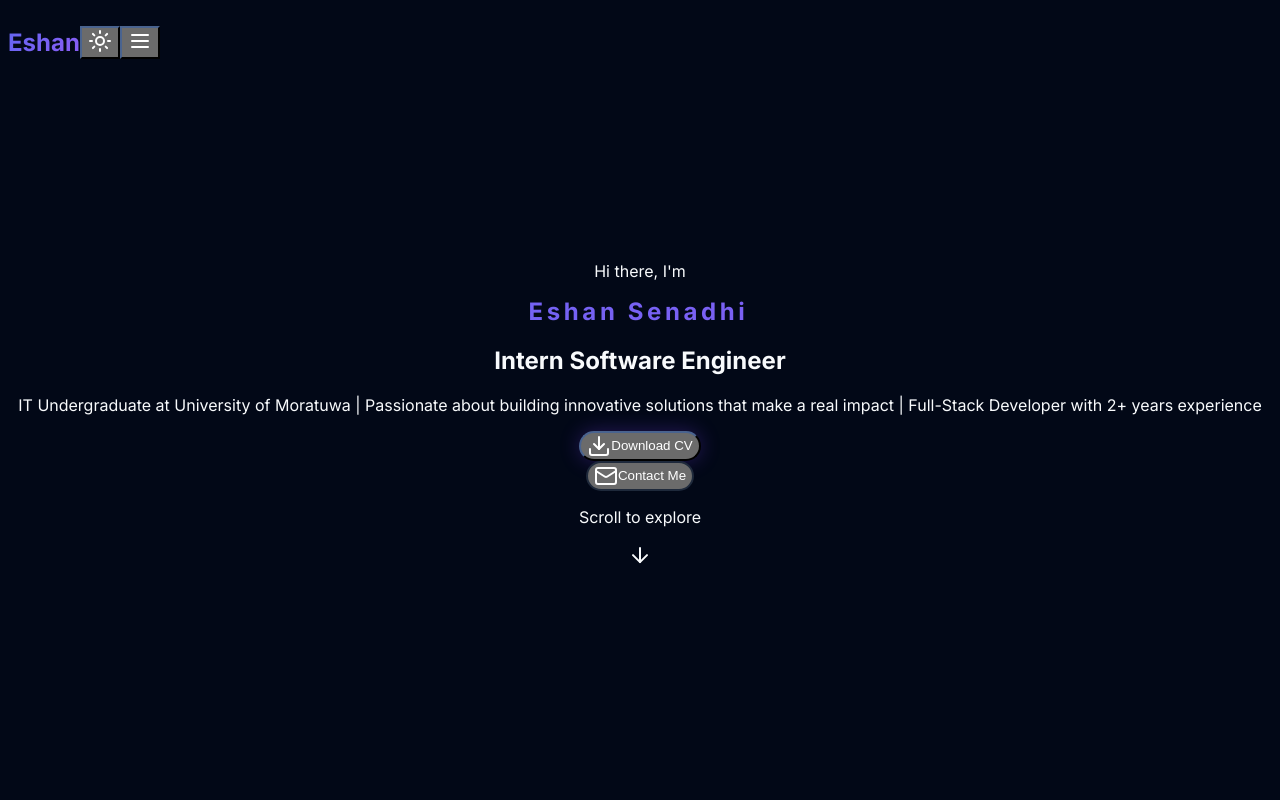
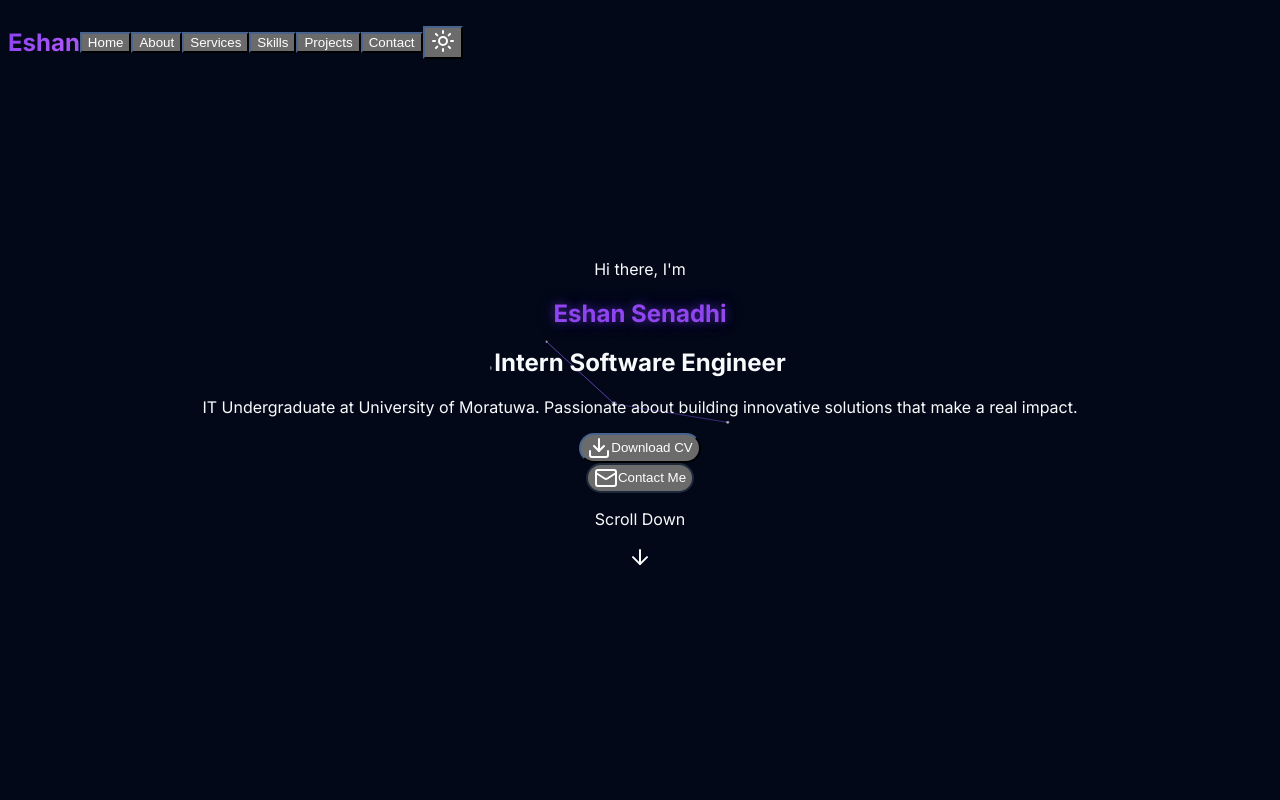
Before and after one commit to eshancool123/Portfolio, a Next.js app: page / in a window 1280 px wide. Shown: the top 800 px of the page. Built offline with nearby package versions, Linux system fonts and the light colour scheme.

Commit message:
hero and nav bar change

```diff
--- a/package.json
+++ b/package.json
@@ -21,8 +21,10 @@
     "react": "19.1.0",
     "react-dom": "19.1.0",
     "react-hook-form": "^7.62.0",
+    "react-tsparticles": "^2.12.2",
     "tailwind-merge": "^3.3.1",
-    "tailwindcss-animate": "^1.0.7"
+    "tailwindcss-animate": "^1.0.7",
+    "tsparticles-slim": "^2.12.0"
   },
   "devDependencies": {
     "@eslint/eslintrc": "^3",
--- a/src/app/globals.css
+++ b/src/app/globals.css
@@ -79,78 +79,94 @@ html {
   scroll-behavior: smooth;
 }
 
-/* Gradient animations */
-@keyframes gradient {
+/* --- NEW UI/UX ENHANCEMENT STYLES --- */
+
+/* New Text Gradient with Animation */
+.text-gradient {
+  background: linear-gradient(135deg, hsl(var(--primary)), #a855f7, #6366f1);
+  background-size: 200% 200%;
+  -webkit-background-clip: text;
+  -webkit-text-fill-color: transparent;
+  background-clip: text;
+  animation: gradient-text 8s ease infinite;
+}
+
+@keyframes gradient-text {
+  0% { background-position: 0% 50%; }
+  50% { background-position: 100% 50%; }
+  100% { background-position: 0% 50%; }
+}
+
+/* Text Glow Effect */
+.text-glow {
+  text-shadow: 0 0 10px hsl(var(--primary) / 0.5), 0 0 20px hsl(var(--primary) / 0.3);
+}
+
+/* Avatar Glow Effect */
+.avatar-glow {
+  position: relative;
+}
+.avatar-glow::before {
+  content: '';
+  position: absolute;
+  inset: -5px;
+  border-radius: 9999px;
+  background: conic-gradient(
+    from 90deg at 40% -25%,
+    #ffd700,
+    #f79d03,
+    #ee6907,
+    #e6390a,
+    #de0d0d,
+    #d61039,
+    #cf1261,
+    #c71585,
+    #cf1261,
+    #d61039,
+    #de0d0d,
+    #ee6907,
+    #f79d03,
+    #ffd700
+  );
+  filter: blur(20px);
+  transform: translate3d(0, 0, 0); /* Promotes to GPU layer */
+  animation: spin 4s linear infinite;
+  z-index: -1;
+}
+
+@keyframes spin {
   0% {
-    background-position: 0% 50%;
-  }
-  50% {
-    background-position: 100% 50%;
+    transform: rotate(0deg);
   }
   100% {
-    background-position: 0% 50%;
+    transform: rotate(360deg);
   }
 }
 
-.gradient-animation {
-  background: linear-gradient(-45deg, #6366f1, #8b5cf6, #06b6d4, #10b981);
-  background-size: 400% 400%;
-  animation: gradient 15s ease infinite;
+/* Shimmer effect for buttons */
+.shimmer {
+  position: relative;
+  overflow: hidden;
 }
 
-/* Text gradient */
-.text-gradient {
-  background: linear-gradient(135deg, #6366f1, #8b5cf6);
-  -webkit-background-clip: text;
-  -webkit-text-fill-color: transparent;
-  background-clip: text;
+.shimmer::after {
+  content: '';
+  position: absolute;
+  top: 0;
+  left: -150%;
+  width: 100%;
+  height: 100%;
+  background: linear-gradient(
+    90deg,
+    transparent,
+    rgba(255, 255, 255, 0.2),
+    transparent
+  );
+  transition: transform 0.5s;
+  transform: skewX(-20deg);
 }
 
-/* Glow effect */
-.glow {
-  box-shadow: 0 0 20px hsl(var(--primary) / 0.3);
+.shimmer:hover::after {
+  left: 150%;
+  transition: left 0.7s ease-in-out;
 }
-
-/* Floating animation */
-@keyframes float {
-  0%, 100% {
-    transform: translateY(0px);
-  }
-  50% {
-    transform: translateY(-20px);
-  }
-}
-
-.float {
-  animation: float 6s ease-in-out infinite;
-}
-
-/* Typing animation */
-@keyframes typing {
-  from {
-    width: 0;
-  }
-  to {
-    width: 100%;
-  }
-}
-
-@keyframes blink-caret {
-  from, to {
-    border-color: transparent;
-  }
-  50% {
-    border-color: hsl(var(--primary));
-  }
-}
-
-.typewriter h1 {
-  overflow: hidden;
-  border-right: .15em solid hsl(var(--primary));
-  white-space: nowrap;
-  margin: 0 auto;
-  letter-spacing: .15em;
-  animation:
-    typing 3.5s steps(40, end),
-    blink-caret .75s step-end infinite;
-}
--- a/src/components/Hero.js
+++ b/src/components/Hero.js
@@ -2,14 +2,77 @@
 
 import { motion } from 'framer-motion';
 import { ArrowDown, Download, Mail } from 'lucide-react';
+import { useCallback, useMemo } from 'react';
+
+// Import particle engine
+import Particles from "react-tsparticles";
+import { loadSlim } from "tsparticles-slim";
+
+// Particle Component for the background
+const ParticlesComponent = () => {
+  const options = useMemo(() => {
+    return {
+      background: {
+        color: "transparent",
+      },
+      fullScreen: {
+        enable: false, // Set to false to contain it within the Hero section
+        zIndex: -1,
+      },
+      interactivity: {
+        events: {
+          onHover: {
+            enable: true,
+            mode: "repulse",
+          },
+        },
+        modes: {
+          repulse: {
+            distance: 100,
+          },
+        },
+      },
+      particles: {
+        links: {
+          enable: true,
+          distance: 150,
+          color: "#8b5cf6", // Primary color
+        },
+        move: {
+          enable: true,
+          speed: { min: 1, max: 2 },
+        },
+        opacity: {
+          value: { min: 0.3, max: 0.7 },
+        },
+        size: {
+          value: { min: 1, max: 3 },
+        },
+        number: {
+            density: {
+                enable: true,
+                area: 800
+            },
+            value: 80
+        }
+      },
+    };
+  }, []);
+
+  const particlesInit = useCallback(async (engine) => {
+    await loadSlim(engine);
+  }, []);
+
+  return <Particles id="tsparticles" init={particlesInit} options={options} className="absolute inset-0 z-0" />;
+};
+
 
 const Hero = () => {
   const scrollToContact = () => {
-    document.querySelector('#contact').scrollIntoView({ behavior: 'smooth' });
+    document.querySelector('#contact')?.scrollIntoView({ behavior: 'smooth' });
   };
 
   const downloadCV = () => {
-    // Create a temporary link to download the CV
     const link = document.createElement('a');
     link.href = 'https://customer-assets.emergentagent.com/job_740a080e-48f6-4dee-bd7e-ad91995dcc51/artifacts/zqxg82oj_CV1.pdf';
     link.download = 'Eshan_Senadhi_CV.pdf';
@@ -18,73 +81,90 @@ const Hero = () => {
     document.body.removeChild(link);
   };
 
+  // Framer Motion variants for staggered text animation
+  const sentence = {
+    hidden: { opacity: 1 },
+    visible: {
+      opacity: 1,
+      transition: {
+        delay: 0.5,
+        staggerChildren: 0.08,
+      },
+    },
+  };
+
+  const letter = {
+    hidden: { opacity: 0, y: 50 },
+    visible: {
+      opacity: 1,
+      y: 0,
+    },
+  };
+
+  const name = "Eshan Senadhi";
+
   return (
     <section id="home" className="min-h-screen flex items-center justify-center relative overflow-hidden">
-      {/* Background Animation */}
-      <div className="absolute inset-0 gradient-animation opacity-10"></div>
+      {/* Interactive Particle Background */}
+      <ParticlesComponent />
 
-      {/* Floating Elements */}
-      <div className="absolute top-20 left-10 w-20 h-20 bg-primary/20 rounded-full blur-xl float"></div>
-      <div className="absolute bottom-20 right-10 w-32 h-32 bg-secondary/20 rounded-full blur-xl float" style={{ animationDelay: '2s' }}></div>
-      <div className="absolute top-1/2 left-1/4 w-16 h-16 bg-accent/20 rounded-full blur-xl float" style={{ animationDelay: '4s' }}></div>
+      <div className="container mx-auto px-4 sm:px-6 lg:px-8 relative z-10">
+        <div className="text-center">
 
-      <div className="max-w-7xl mx-auto px-4 sm:px-6 lg:px-8 relative z-10">
-        <div className="text-center">
-          {/* Greeting */}
           <motion.p
-            initial={{ opacity: 0, y: 20 }}
+            initial={{ opacity: 0, y: -20 }}
             animate={{ opacity: 1, y: 0 }}
-            transition={{ duration: 0.6 }}
+            transition={{ duration: 0.6, delay: 0.2 }}
             className="text-lg md:text-xl text-muted-foreground mb-4"
           >
             Hi there, I'm
           </motion.p>
 
-          {/* Name with Typewriter Effect */}
-          <motion.div
-            initial={{ opacity: 0, scale: 0.5 }}
-            animate={{ opacity: 1, scale: 1 }}
-            transition={{ duration: 0.8, delay: 0.2 }}
-            className="typewriter mb-6"
+          <motion.h1
+              // CHANGED: Adjusted font sizes for better responsiveness
+              className="text-4xl sm:text-5xl md:text-6xl lg:text-7xl font-bold text-gradient mb-6 text-glow"
+              variants={sentence}
+              initial="hidden"
+              animate="visible"
           >
-            <h1 className="text-4xl md:text-6xl lg:text-7xl font-bold text-gradient">
-              Eshan Senadhi
-            </h1>
-          </motion.div>
+              {name.split("").map((char, index) => (
+                  <motion.span key={char + "-" + index} variants={letter}>
+                      {char}
+                  </motion.span>
+              ))}
+          </motion.h1>
 
-          {/* Title */}
           <motion.h2
             initial={{ opacity: 0, y: 20 }}
             animate={{ opacity: 1, y: 0 }}
-            transition={{ duration: 0.6, delay: 0.4 }}
+            transition={{ duration: 0.6, delay: 1.5 }}
+            // CHANGED: Corrected the inconsistent and jarring font size progression
             className="text-2xl md:text-3xl lg:text-4xl font-semibold text-foreground mb-6"
           >
             Intern Software Engineer
           </motion.h2>
 
-          {/* Tagline */}
           <motion.p
             initial={{ opacity: 0, y: 20 }}
             animate={{ opacity: 1, y: 0 }}
-            transition={{ duration: 0.6, delay: 0.6 }}
-            className="text-lg md:text-xl text-muted-foreground mb-8 max-w-3xl mx-auto leading-relaxed"
+            transition={{ duration: 0.6, delay: 1.7 }}
+            className="text-lg md:text-xl text-muted-foreground mb-8 max-w-2xl mx-auto leading-relaxed"
           >
-            IT Undergraduate at University of Moratuwa | Passionate about building innovative solutions
-            that make a real impact | Full-Stack Developer with 2+ years experience
+            IT Undergraduate at University of Moratuwa. Passionate about building innovative solutions that make a real impact.
           </motion.p>
 
           {/* CTA Buttons */}
           <motion.div
             initial={{ opacity: 0, y: 20 }}
             animate={{ opacity: 1, y: 0 }}
-            transition={{ duration: 0.6, delay: 0.8 }}
-            className="flex flex-col sm:flex-row items-center justify-center gap-4 mb-12"
+            transition={{ duration: 0.6, delay: 1.9 }}
+            className="flex flex-col sm:flex-row items-center justify-center gap-4"
           >
             <motion.button
               onClick={downloadCV}
-              whileHover={{ scale: 1.05 }}
+              whileHover={{ scale: 1.05, boxShadow: "0px 0px 20px hsl(var(--primary))" }}
               whileTap={{ scale: 0.95 }}
-              className="flex items-center gap-2 bg-primary text-primary-foreground px-8 py-3 rounded-full font-semibold hover:bg-primary/90 transition-all duration-200 glow"
+              className="flex items-center gap-2 bg-primary text-primary-foreground px-8 py-3 rounded-full font-semibold transition-all duration-300 shimmer"
             >
               <Download className="h-5 w-5" />
               Download CV
@@ -94,7 +174,7 @@ const Hero = () => {
               onClick={scrollToContact}
               whileHover={{ scale: 1.05 }}
               whileTap={{ scale: 0.95 }}
-              className="flex items-center gap-2 border-2 border-primary text-primary px-8 py-3 rounded-full font-semibold hover:bg-primary hover:text-primary-foreground transition-all duration-200"
+              className="flex items-center gap-2 border-2 border-primary text-primary px-8 py-3 rounded-full font-semibold hover:bg-primary hover:text-primary-foreground transition-all duration-300"
             >
               <Mail className="h-5 w-5" />
               Contact Me
@@ -105,19 +185,20 @@ const Hero = () => {
           <motion.div
             initial={{ opacity: 0 }}
             animate={{ opacity: 1 }}
-            transition={{ duration: 0.6, delay: 1 }}
-            className="flex flex-col items-center"
+            transition={{ duration: 0.6, delay: 2.5 }}
+            className="mt-16 flex flex-col items-center"
           >
-            <p className="text-sm text-muted-foreground mb-2">Scroll to explore</p>
+            <p className="text-sm text-muted-foreground mb-2">Scroll Down</p>
             <motion.div
               animate={{ y: [0, 10, 0] }}
               transition={{ duration: 2, repeat: Infinity }}
               className="cursor-pointer"
-              onClick={() => document.querySelector('#about').scrollIntoView({ behavior: 'smooth' })}
+              onClick={() => document.querySelector('#about')?.scrollIntoView({ behavior: 'smooth' })}
             >
-              <ArrowDown className="h-6 w-6 text-primary" />
+              <ArrowDown className="h-8 w-8 text-primary" />
             </motion.div>
           </motion.div>
+
         </div>
       </div>
     </section>
--- a/src/components/Navbar.js
+++ b/src/components/Navbar.js
@@ -1,39 +1,50 @@
+// components/Navbar.js
 "use client";
 
-import { useState, useEffect } from 'react';
-import { motion } from 'framer-motion';
-import { Menu, X, Sun, Moon } from 'lucide-react';
-import { useTheme } from 'next-themes';
+import { useState, useEffect } from "react";
+import { motion } from "framer-motion";
+import { Sun, Moon } from "lucide-react";
+import { useTheme } from "next-themes";
 
 const Navbar = () => {
-  const [isOpen, setIsOpen] = useState(false);
   const [scrolled, setScrolled] = useState(false);
   const { theme, setTheme } = useTheme();
   const [mounted, setMounted] = useState(false);
+  const [activeSection, setActiveSection] = useState("#home");
+
+  const navItems = [
+    { name: "Home", href: "#home" },
+    { name: "About", href: "#about" },
+    { name: "Services", href: "#services" },
+    { name: "Skills", href: "#skills" },
+    { name: "Projects", href: "#projects" },
+    { name: "Contact", href: "#contact" },
+  ];
 
   useEffect(() => {
     setMounted(true);
+
     const handleScroll = () => {
       setScrolled(window.scrollY > 50);
+
+      let currentSection = "#home";
+      navItems.forEach((item) => {
+        const section = document.querySelector(item.href);
+        if (section && window.scrollY >= section.offsetTop - 100) {
+          currentSection = item.href;
+        }
+      });
+      setActiveSection(currentSection);
     };
-    window.addEventListener('scroll', handleScroll);
-    return () => window.removeEventListener('scroll', handleScroll);
+
+    window.addEventListener("scroll", handleScroll);
+    return () => window.removeEventListener("scroll", handleScroll);
   }, []);
-
-  const navItems = [
-    { name: 'Home', href: '#home' },
-    { name: 'About', href: '#about' },
-    { name: 'Services', href: '#services' },
-    { name: 'Skills', href: '#skills' },
-    { name: 'Projects', href: '#projects' },
-    { name: 'Contact', href: '#contact' },
-  ];
 
   const scrollToSection = (href) => {
     const element = document.querySelector(href);
     if (element) {
-      element.scrollIntoView({ behavior: 'smooth' });
-      setIsOpen(false);
+      element.scrollIntoView({ behavior: "smooth" });
     }
   };
 
@@ -43,13 +54,12 @@ const Navbar = () => {
     <motion.nav
       initial={{ y: -100 }}
       animate={{ y: 0 }}
-      className={`fixed top-0 left-0 right-0 z-50 transition-all duration-300 ${
-        scrolled
-          ? 'bg-background/80 backdrop-blur-md border-b border-border'
-          : 'bg-transparent'
+      className={`fixed top-0 left-0 right-0 z-50 transition-all duration-300 ${scrolled
+        ? "bg-background/80 backdrop-blur-md border-b border-border"
+        : "bg-transparent"
         }`}
     >
-      <div className="max-w-7xl mx-auto px-4 sm:px-6 lg:px-8">
+      <div className="w-full max-w-7xl mx-auto px-4 sm:px-6 lg:px-8">
         <div className="flex items-center justify-between h-16">
           {/* Logo */}
           <motion.div
@@ -58,12 +68,14 @@ const Navbar = () => {
             transition={{ delay: 0.2 }}
             className="flex-shrink-0"
           >
+            <div onClick={() => scrollToSection("#home")} className="cursor-pointer typewriter">
               <h1 className="text-2xl font-bold text-gradient">Eshan</h1>
+            </div>
+
           </motion.div>
 
-          {/* Desktop Navigation */}
-          <div className="hidden md:block">
-            <div className="ml-10 flex items-baseline space-x-8">
+          {/* Full-width nav buttons */}
+          <div className="flex-1 flex justify-center space-x-4">
             {navItems.map((item, index) => (
               <motion.button
                 key={item.name}
@@ -71,63 +83,33 @@ const Navbar = () => {
                 animate={{ opacity: 1, y: 0 }}
                 transition={{ delay: 0.1 * index }}
                 onClick={() => scrollToSection(item.href)}
-                  className="text-foreground hover:text-primary transition-colors duration-200 px-3 py-2 text-sm font-medium relative group"
+                className={`px-4 py-2 rounded-lg text-sm font-medium transition-all duration-300 ${activeSection === item.href
+                  ? "bg-primary text-primary-foreground shadow-md"
+                  : "bg-secondary text-foreground hover:bg-accent hover:text-primary"
+                  }`}
               >
                 {item.name}
-                  <span className="absolute inset-x-0 bottom-0 h-0.5 bg-primary transform scale-x-0 transition-transform duration-200 group-hover:scale-x-100"></span>
               </motion.button>
             ))}
           </div>
-          </div>
 
-          {/* Theme Toggle & Mobile Menu Button */}
-          <div className="flex items-center space-x-4">
+          {/* Theme Toggle */}
           <motion.button
             initial={{ opacity: 0 }}
             animate={{ opacity: 1 }}
             transition={{ delay: 0.3 }}
-              onClick={() => setTheme(theme === 'dark' ? 'light' : 'dark')}
+            onClick={() => setTheme(theme === "dark" ? "light" : "dark")}
             className="p-2 rounded-lg bg-secondary hover:bg-accent transition-colors duration-200"
+            aria-label="Toggle theme"
           >
-              {theme === 'dark' ? (
+            {theme === "dark" ? (
               <Sun className="h-5 w-5" />
             ) : (
               <Moon className="h-5 w-5" />
             )}
           </motion.button>
-
-            {/* Mobile menu button */}
-            <motion.button
-              initial={{ opacity: 0 }}
-              animate={{ opacity: 1 }}
-              transition={{ delay: 0.4 }}
-              onClick={() => setIsOpen(!isOpen)}
-              className="md:hidden p-2 rounded-lg bg-secondary hover:bg-accent transition-colors duration-200"
-            >
-              {isOpen ? <X className="h-6 w-6" /> : <Menu className="h-6 w-6" />}
-            </motion.button>
         </div>
       </div>
-      </div>
-
-      {/* Mobile Navigation */}
-      <motion.div
-        initial={false}
-        animate={isOpen ? { height: 'auto', opacity: 1 } : { height: 0, opacity: 0 }}
-        className="md:hidden overflow-hidden bg-background/95 backdrop-blur-md border-b border-border"
-      >
-        <div className="px-2 pt-2 pb-3 space-y-1">
-          {navItems.map((item) => (
-            <button
-              key={item.name}
-              onClick={() => scrollToSection(item.href)}
-              className="block w-full text-left px-3 py-2 text-base font-medium text-foreground hover:text-primary hover:bg-accent rounded-md transition-colors duration-200"
-            >
-              {item.name}
-            </button>
-          ))}
-        </div>
-      </motion.div>
     </motion.nav>
   );
 };
```
Also changed, not shown: 2 other files (tests, documents, lock files or other folders). Lines whose indentation alone changed are shown as unchanged.
